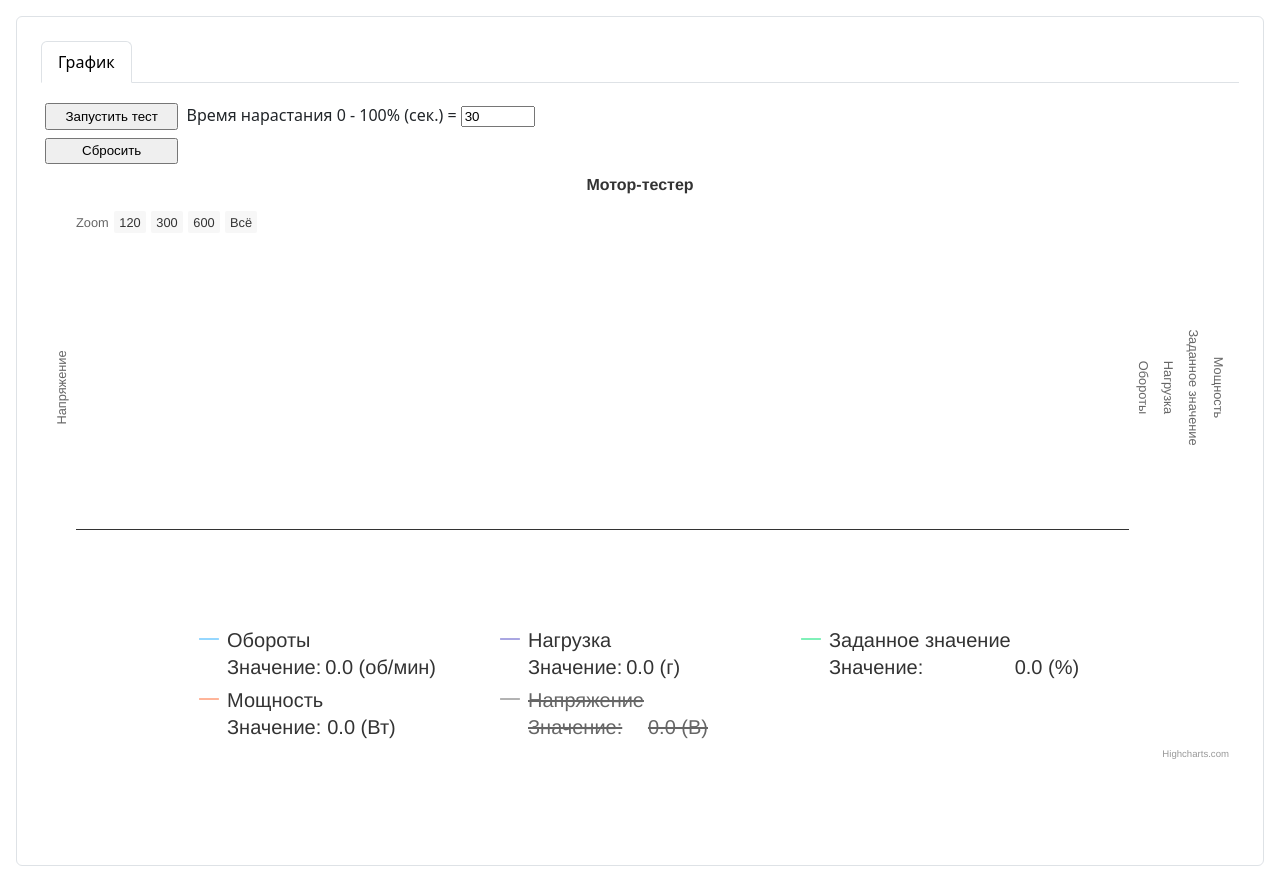
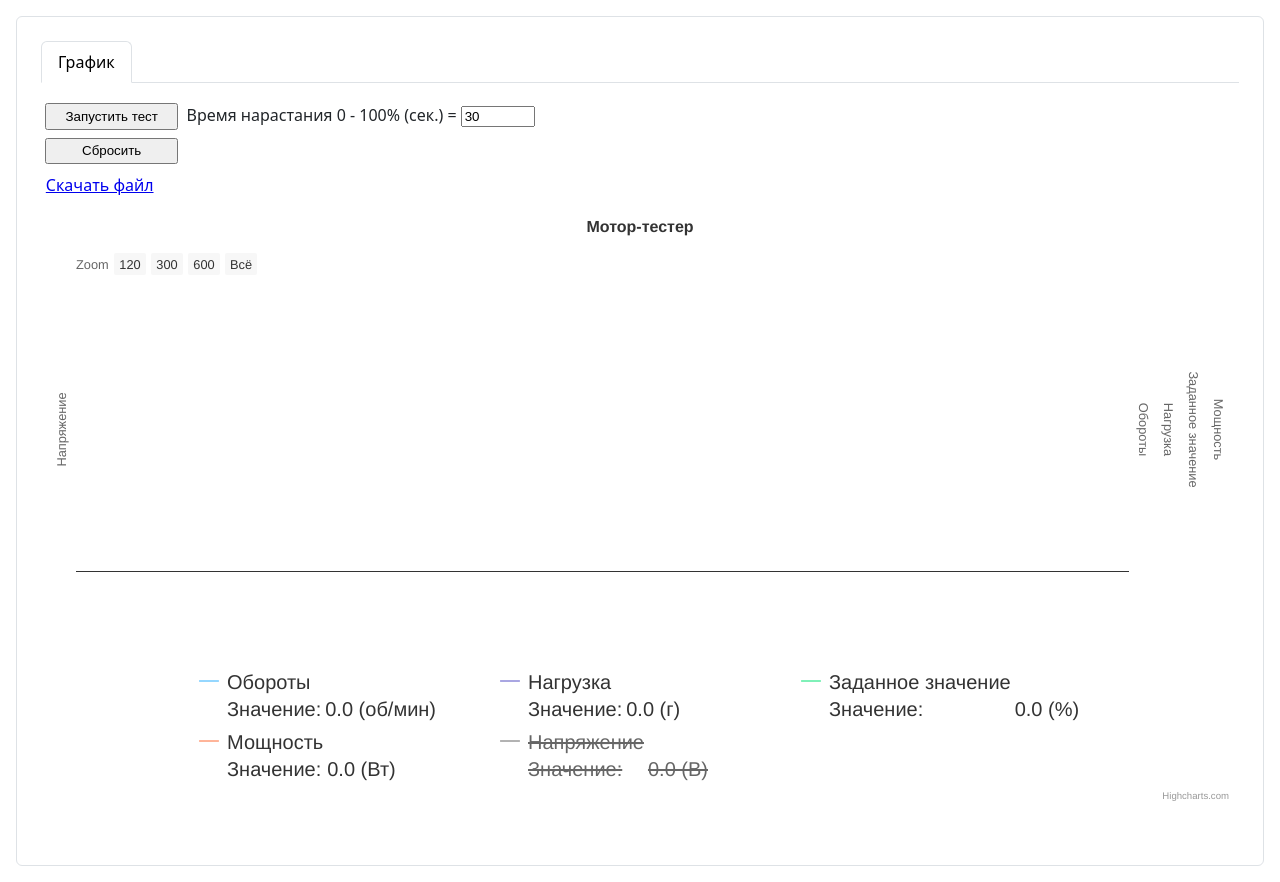
Before and after one commit to zhusmansan/zmotor_tester, a plain HTML site: page data/index.html in a window 1280 px wide. Drawn offline with Linux system fonts and the light colour scheme.

Commit message:
+ ссылка на файл

```diff
--- a/data/index.html
+++ b/data/index.html
@@ -25,7 +25,7 @@
             <button class="test-btn">Сбросить</button>
             <input style="display: none" name="sweepTime" value="0" />
           </form>
-
+          <a class="test-btn"  href="sd" target="_blank" download>Скачать файл</a>
           <div id="chartContainer"></div>
           <br />
           <script src="chart.js"></script>
--- a/data/index_styles.css
+++ b/data/index_styles.css
@@ -18,6 +18,7 @@ body {
   width:10em;
   height:2em;
   margin:0.3em;
+  display: inline-block;
 }
 
 .tm-input{
```
